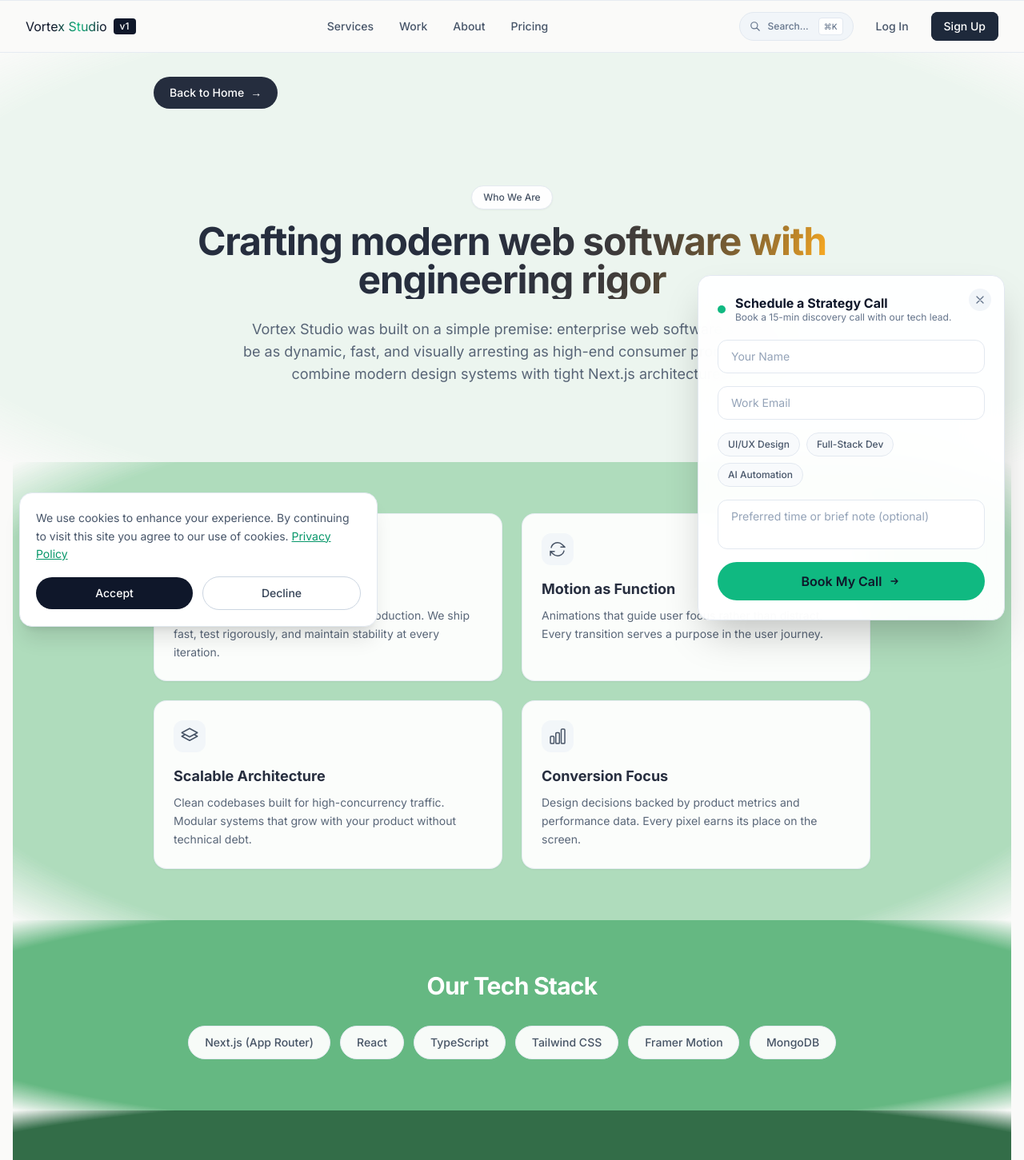
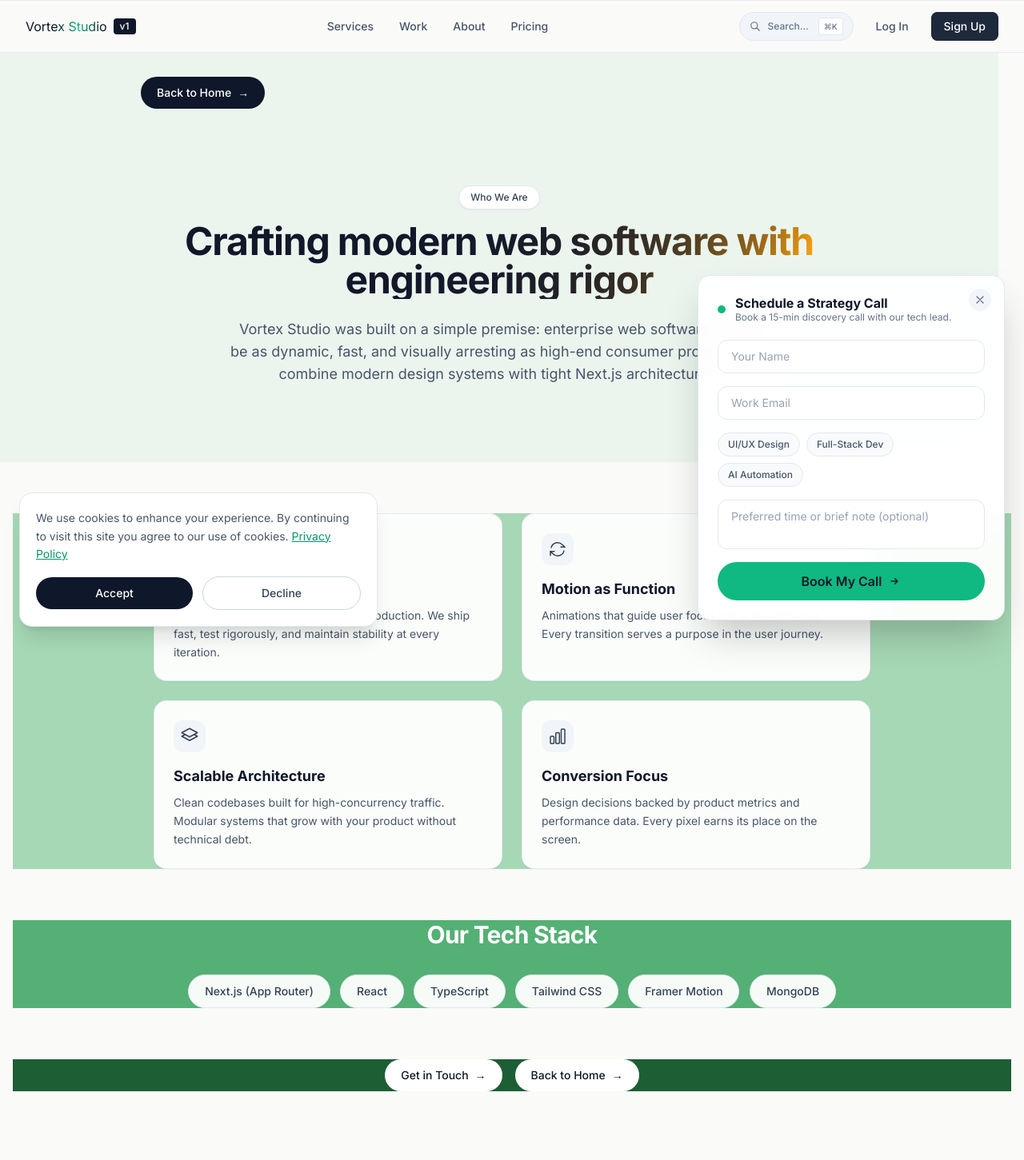
Before and after one commit to 4kmoviepointoo-bot/Vortex-studio.com, a Next.js app: page /about in a window 1280 px wide. Shown: the top 1451 px of the page at 80% size. Built offline with nearby package versions, Linux system fonts and the light colour scheme.

Commit message:
Remove all mask-image vignettes and opacity filters - solid flat section backgrounds

```diff
--- a/app/about/page.tsx
+++ b/app/about/page.tsx
@@ -57,8 +57,8 @@
   return (
     <div className="min-h-screen px-4 pt-24 pb-16">
       {/* Section 1: Page Top - Very Light Mint */}
-      <div className="relative overflow-hidden bg-[#EBF5EE] opacity-90 [mask-image:radial-gradient(ellipse_at_center,black_85%,transparent_100%)] py-8 -mx-4 -mt-24 px-4">
-        <div className="max-w-4xl mx-auto relative z-10">
+      <div className="w-full bg-[#EBF5EE] py-8 -mx-4 -mt-24 px-4">
+        <div className="max-w-4xl mx-auto">
           <div className="mb-8">
             <Link href="/">
               <motion.span
@@ -90,8 +90,8 @@
       </div>
 
       {/* Section 2: Principles - Soft Sage Green */}
-      <div className="relative overflow-hidden bg-[#A6D8B5] opacity-90 [mask-image:radial-gradient(ellipse_at_center,black_85%,transparent_100%)]">
-        <div className="max-w-4xl mx-auto relative z-10">
+      <div className="w-full bg-[#A6D8B5]">
+        <div className="max-w-4xl mx-auto">
           <section className="my-16">
             <div className="grid grid-cols-1 md:grid-cols-2 gap-6">
               {principles.map((principle, i) => (
@@ -117,8 +117,8 @@
       </div>
 
       {/* Section 3: Tech Stack - Medium Emerald Green */}
-      <div className="relative overflow-hidden bg-[#54B074] opacity-90 [mask-image:radial-gradient(ellipse_at_center,black_85%,transparent_100%)]">
-        <div className="max-w-4xl mx-auto relative z-10">
+      <div className="w-full bg-[#54B074]">
+        <div className="max-w-4xl mx-auto">
           <section className="my-16 text-center">
             <h2 className="text-2xl sm:text-3xl font-bold text-white tracking-tight mb-8">
               Our Tech Stack
@@ -143,8 +143,8 @@
       </div>
 
       {/* Section 4: CTA - Deep Forest Emerald */}
-      <div className="relative overflow-hidden bg-[#1D5E35] opacity-90 [mask-image:radial-gradient(ellipse_at_center,black_85%,transparent_100%)]">
-        <div className="max-w-4xl mx-auto relative z-10">
+      <div className="w-full bg-[#1D5E35]">
+        <div className="max-w-4xl mx-auto">
           <section className="my-16 text-center">
             <div className="flex flex-wrap justify-center gap-4">
               <Link href="/contact">
--- a/app/page.tsx
+++ b/app/page.tsx
@@ -232,30 +232,24 @@
       <SectionDivider accent />
 
       {/* Section 2: Services Preview - Light Beige Tint */}
-      <section className="relative overflow-hidden bg-[#EDE8DC] opacity-90 [mask-image:radial-gradient(ellipse_at_center,black_85%,transparent_100%)]">
-        <div className="relative z-10">
-          <ClientLogos />
-        </div>
+      <section className="w-full bg-[#EDE8DC]">
+        <ClientLogos />
       </section>
 
       <SectionDivider />
 
       {/* Section 3: Featured Projects - Muted Warm Taupe */}
-      <section className="relative overflow-hidden bg-[#D8CDBC] opacity-90 [mask-image:radial-gradient(ellipse_at_center,black_85%,transparent_100%)]">
-        <div className="relative z-10">
-          <ShowcaseGrid />
-          <FeaturedWork />
-        </div>
+      <section className="w-full bg-[#D8CDBC]">
+        <ShowcaseGrid />
+        <FeaturedWork />
       </section>
 
       <SectionDivider />
 
       {/* Section 4: CTA & Footer - Deep Warm Sand */}
-      <section className="relative overflow-hidden bg-[#BBAE97] opacity-90 [mask-image:radial-gradient(ellipse_at_center,black_85%,transparent_100%)]">
-        <div className="relative z-10">
-          <ContactCTA />
-          <Footer />
-        </div>
+      <section className="w-full bg-[#BBAE97]">
+        <ContactCTA />
+        <Footer />
       </section>
     </>
   )
--- a/app/pricing/page.tsx
+++ b/app/pricing/page.tsx
@@ -89,8 +89,8 @@
   return (
     <div className="min-h-screen px-4 pt-24 pb-16">
       {/* Section 1: Page Top - Very Light Mint */}
-      <div className="relative overflow-hidden bg-[#EBF5EE] opacity-90 [mask-image:radial-gradient(ellipse_at_center,black_85%,transparent_100%)] py-8 -mx-4 -mt-24 px-4">
-        <div className="max-w-6xl mx-auto relative z-10">
+      <div className="w-full bg-[#EBF5EE] py-8 -mx-4 -mt-24 px-4">
+        <div className="max-w-6xl mx-auto">
           <div className="text-center mb-16">
             <span className="inline-flex items-center px-3 py-1 text-xs font-medium text-[#0F172A] bg-slate-100 rounded-full mb-6">
               Investment & Plans
@@ -108,8 +108,8 @@
       </div>
 
       {/* Section 2: Pricing Cards - Soft Sage Green */}
-      <div className="relative overflow-hidden bg-[#A6D8B5] opacity-90 [mask-image:radial-gradient(ellipse_at_center,black_85%,transparent_100%)]">
-        <div className="max-w-6xl mx-auto relative z-10">
+      <div className="w-full bg-[#A6D8B5]">
+        <div className="max-w-6xl mx-auto">
           <div className="grid grid-cols-1 md:grid-cols-3 gap-8 max-w-6xl mx-auto py-16">
             {tiers.map((tier) => {
               const isLoading = loadingTier === tier.id
@@ -214,8 +214,8 @@
       </div>
 
       {/* Section 3: Bottom CTA - Medium Emerald Green */}
-      <div className="relative overflow-hidden bg-[#54B074] opacity-90 [mask-image:radial-gradient(ellipse_at_center,black_85%,transparent_100%)]">
-        <div className="max-w-6xl mx-auto relative z-10">
+      <div className="w-full bg-[#54B074]">
+        <div className="max-w-6xl mx-auto">
           <div className="text-center py-12">
             <Link href="/">
               <motion.span
--- a/app/services/page.tsx
+++ b/app/services/page.tsx
@@ -116,8 +116,8 @@
   return (
     <div className="min-h-screen py-20">
       {/* Section 1: Page Top - Very Light Mint */}
-      <div className="relative overflow-hidden bg-[#EBF5EE] opacity-90 [mask-image:radial-gradient(ellipse_at_center,black_85%,transparent_100%)] py-12">
-        <div className="px-4 max-w-5xl mx-auto relative z-10">
+      <div className="w-full bg-[#EBF5EE] py-12">
+        <div className="px-4 max-w-5xl mx-auto">
           <div className="text-center pt-8">
             <span className="px-3.5 py-1.5 rounded-full border border-slate-200 bg-white text-xs font-medium text-slate-700 shadow-sm mb-6 inline-block">
               Services
@@ -134,8 +134,8 @@
       </div>
 
       {/* Section 2: Main Grid - Soft Sage Green */}
-      <div className="relative overflow-hidden bg-[#A6D8B5] opacity-90 [mask-image:radial-gradient(ellipse_at_center,black_85%,transparent_100%)]">
-        <div className="px-4 max-w-5xl mx-auto relative z-10">
+      <div className="w-full bg-[#A6D8B5]">
+        <div className="px-4 max-w-5xl mx-auto">
           <div className="flex flex-col gap-6 py-16">
             {services.map((service, i) => (
               <motion.div
@@ -184,8 +184,8 @@
       </div>
 
       {/* Section 3: Bottom CTA - Medium Emerald Green */}
-      <div className="relative overflow-hidden bg-[#54B074] opacity-90 [mask-image:radial-gradient(ellipse_at_center,black_85%,transparent_100%)]">
-        <div className="px-4 max-w-5xl mx-auto relative z-10">
+      <div className="w-full bg-[#54B074]">
+        <div className="px-4 max-w-5xl mx-auto">
           <div className="text-center py-16">
             <Link href="/">
               <motion.span
--- a/app/work/page.tsx
+++ b/app/work/page.tsx
@@ -12,7 +12,7 @@
       <WorkShowcase />
 
       {/* Section 1: Page Top - Very Light Mint */}
-      <div className="relative overflow-hidden bg-[#EBF5EE] opacity-90 [mask-image:radial-gradient(ellipse_at_center,black_85%,transparent_100%)]">
+      <div className="w-full bg-[#EBF5EE]">
         <div className="px-4 py-20">
           <div className="max-w-5xl mx-auto">
             <div className="text-center mb-20">
@@ -31,7 +31,7 @@
       </div>
 
       {/* Section 2: Case Studies - Soft Sage Green */}
-      <div className="relative overflow-hidden bg-[#A6D8B5] opacity-90 [mask-image:radial-gradient(ellipse_at_center,black_85%,transparent_100%)]">
+      <div className="w-full bg-[#A6D8B5]">
         <div className="px-4 py-20">
           <div className="max-w-5xl mx-auto">
             <section id="aether-saas" className="mb-20 scroll-mt-24">
```
